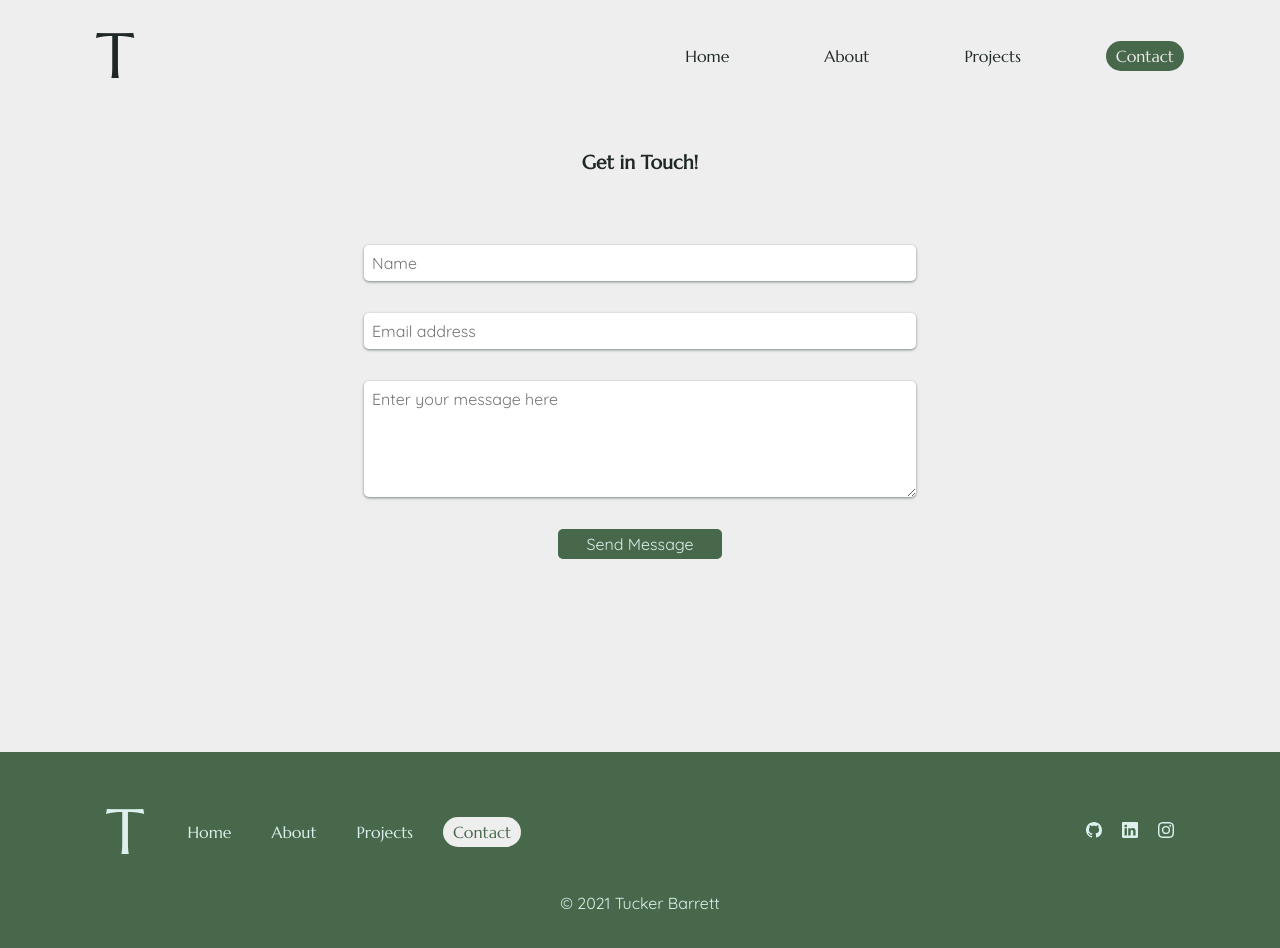
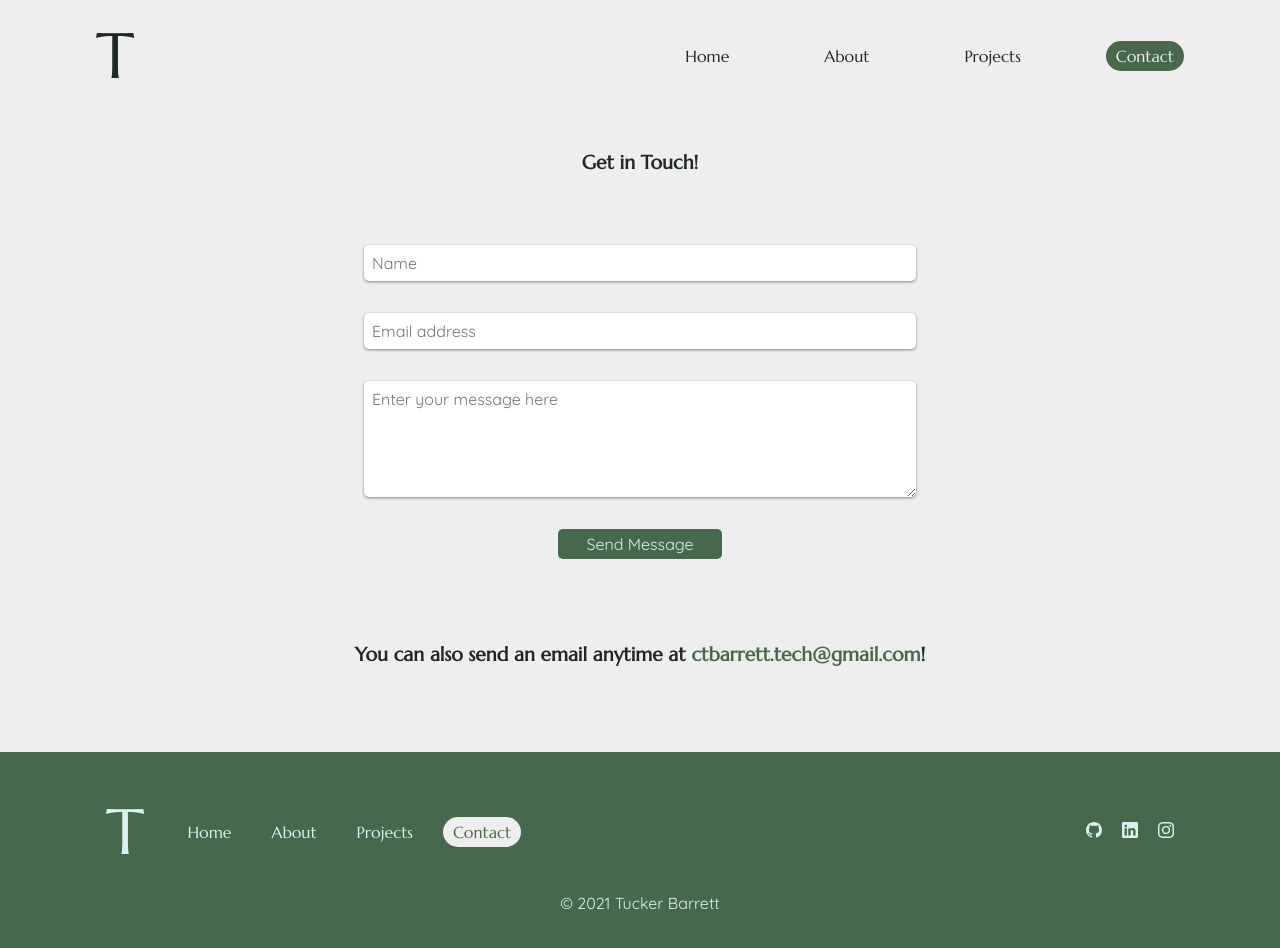
Before and after one commit to GrinninBarrett/react-portfolio-page, a React (Create React App) app: page /#/contact in a window 1280 px wide. Shown: the top 948 px of the page. Built offline with nearby package versions, Linux system fonts and the light colour scheme.

Commit message:
Adds email link

```diff
--- a/src/index.css
+++ b/src/index.css
@@ -164,6 +164,10 @@ footer {
 .container {
     max-width: 85%;
     margin: auto;
+}
+
+.center {
+    text-align: center;
 }
 
 /* Styles text colors */
--- a/src/pages/Contact.js
+++ b/src/pages/Contact.js
@@ -132,6 +132,20 @@ const Contact = () => {
           <ToastContainer pauseOnFocusLoss={false} pauseOnHover={false} />
         </form>
       </div>
+      <div class="container flex-item flex-column">
+        <h3 className="base-text center">
+          You can also send an email anytime at{" "}
+          <a
+            href="mailto:ctbarrett.tech@gmail.com"
+            rel="noreferrer"
+            target="_blank"
+            id="email"
+          >
+            ctbarrett.tech@gmail.com
+          </a>
+          !
+        </h3>
+      </div>
     </main>
   );
 };
```
